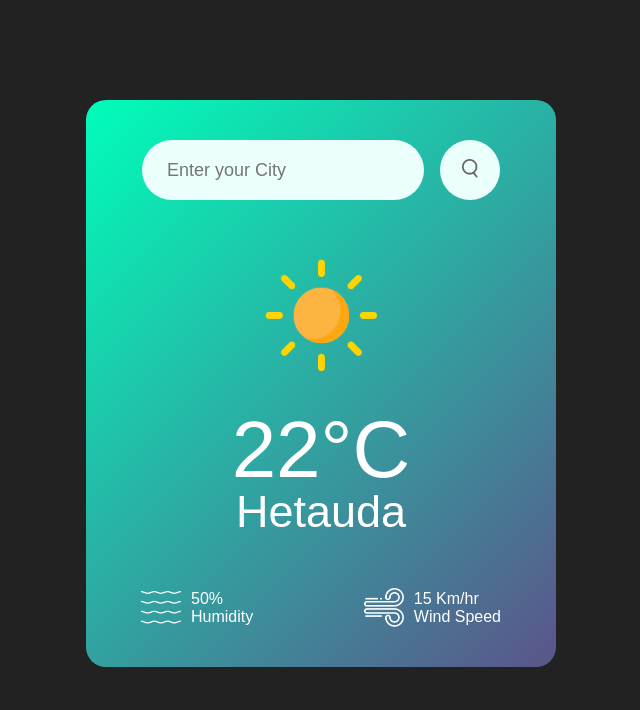
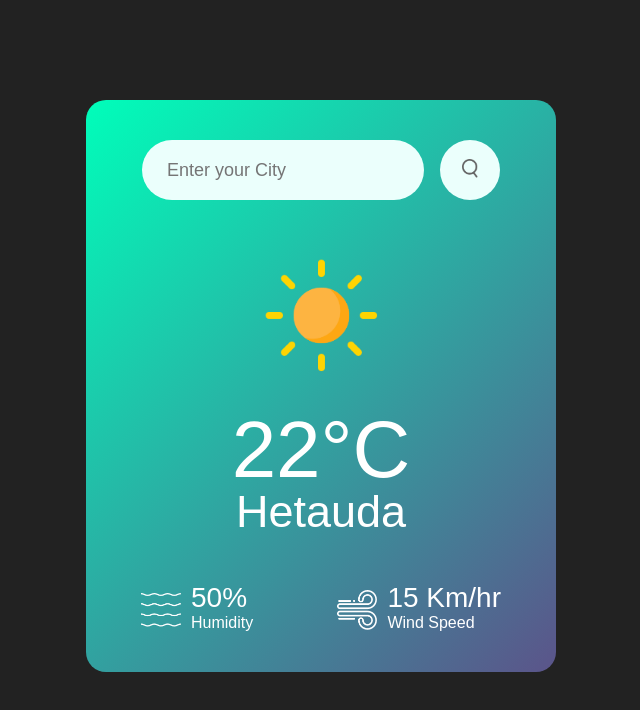
Before and after one commit to sujitbarnawal/30-days-30-JS-projects-Basic-, a plain HTML site: page Project 1-Weather_app/Index.html in a window 1280 px wide. Shown: the whole page, without its empty margins (319-959 px from the left). Drawn offline with Linux system fonts and the light colour scheme.

Commit message:
html css done

```diff
--- a/Project 1-Weather_app/Index.html
+++ b/Project 1-Weather_app/Index.html
@@ -25,15 +25,15 @@
 
                 <div class="col">
                     <img src="images/humidity.png" alt="">
-                    <div class="humidity">
-                        <p>50%</p>
+                    <div>
+                        <p class="humidity">50%</p>
                         <p>Humidity</p>
                     </div>
                 </div>
                 <div class="col">
                     <img src="images/wind.png" alt="">
-                    <div class="wind">
-                        <p>15 Km/hr</p>
+                    <div>
+                        <p class="wind">15 Km/hr</p>
                         <p>Wind Speed</p>
                     </div>
                 </div>
--- a/Project 1-Weather_app/style.css
+++ b/Project 1-Weather_app/style.css
@@ -87,3 +87,8 @@ body{
     width: 40px;
     margin-right: 10px;
 }
+
+.humidity,.wind{
+  font-size: 28px;
+  margin-top: -6px;
+}
```
